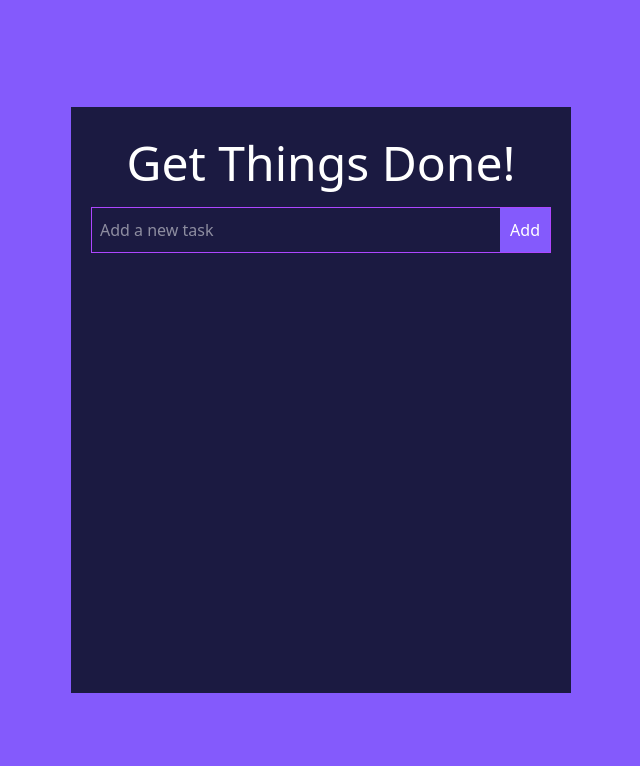
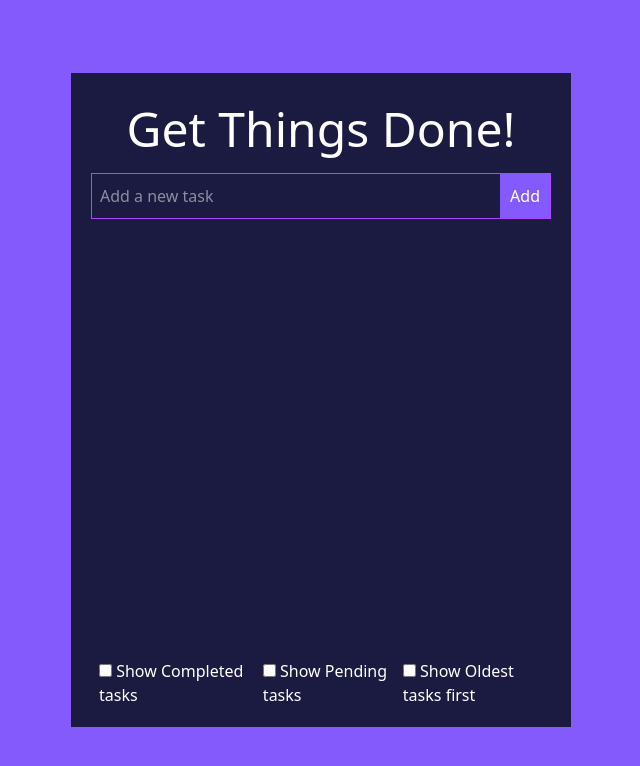
Before and after one commit to Dhruvi2416/React-to-do, a React (Vite) app: page / in a window 1280 px wide. Shown: the top 766 px of the page, without its empty margins (319-959 px from the left). Built offline with nearby package versions, Linux system fonts and the light colour scheme.

Commit message:
todo-sort-filtering

```diff
--- a/src/components/TodoWrapper.jsx
+++ b/src/components/TodoWrapper.jsx
@@ -1,65 +1,90 @@
-import React, { useState, useEffect } from "react";
+import React, { useState, useEffect, useMemo } from "react";
 import { v4 as uuidv4 } from "uuid";
 import TodoForm from "./TodoForm";
 import Todo from "./Todo";
 import EditTodoForm from "./EditTodoForm";
-uuidv4();
+
 const TodoWrapper = () => {
   const [todos, setTodos] = useState(() => {
     return JSON.parse(localStorage.getItem("todosStored")) || [];
   });
+
+  const [filterType, setFilterType] = useState("all");
+  const [showOldestTodosFirst, setShowOldestTodosFirst] = useState(false);
+
+  // Filter and sort todos
+  const sortedAndFilteredTodos = useMemo(() => {
+    const filtered = (() => {
+      switch (filterType) {
+        case "completed":
+          return todos.filter((todo) => todo.completed);
+        case "incomplete":
+          return todos.filter((todo) => !todo.completed);
+        default:
+          return todos;
+      }
+    })();
+
+    return [...filtered].sort((a, b) =>
+      showOldestTodosFirst
+        ? a.createdAt - b.createdAt
+        : b.createdAt - a.createdAt
+    );
+  }, [todos, filterType, showOldestTodosFirst]);
+
+  // Add new todo
   const addTodos = (todo) => {
-    setTodos([
-      { id: uuidv4(), task: todo, completed: false, isEditing: false },
-      ...todos,
+    setTodos((prevTodos) => [
+      {
+        id: uuidv4(),
+        task: todo,
+        completed: false,
+        isEditing: false,
+        createdAt: Date.now(),
+      },
+      ...prevTodos,
     ]);
-
-    //     State updates are batched and asynchronous:
-    // When setTodos([...]) is called, React schedules the state change, but todos still holds the previous value until React processes the update.
-
-    // Re-rendering happens after the function completes:
-    // The state gets updated, but console.log(todos); runs before the component re-renders with the new state.
-    //     console.log(todos);
   };
 
+  // Toggle complete status
   const toggleComplete = (id) => {
-    setTodos(
-      todos.map((todo) =>
+    setTodos((prev) =>
+      prev.map((todo) =>
         todo.id === id ? { ...todo, completed: !todo.completed } : todo
       )
     );
   };
 
+  // Delete task
   const handleDeleteTask = (id) => {
     if (window.confirm("Are you sure you want to delete the task?")) {
-      setTodos(todos.filter((todo) => todo.id !== id));
+      setTodos((prev) => prev.filter((todo) => todo.id !== id));
     }
   };
 
+  // Toggle edit mode
+  const handleOnClickEditTask = (id) => {
+    setTodos((prev) =>
+      prev.map((todo) =>
+        todo.id === id ? { ...todo, isEditing: !todo.isEditing } : todo
+      )
+    );
+  };
+
+  // Handle task edit
+  const handleEditTodo = (id, task) => {
+    setTodos((prev) =>
+      prev.map((todo) =>
+        todo.id === id ? { ...todo, isEditing: false, task } : todo
+      )
+    );
+  };
+
+  // Store todos in localStorage
   useEffect(() => {
     localStorage.setItem("todosStored", JSON.stringify(todos));
   }, [todos]);
 
-  // useEffect(() => {
-  //   const storedTodos = JSON.parse(localStorage.getItem("todosStored")) || [];
-  //   setTodos(storedTodos);
-  // }, []);
-  const handleOnClickEditTask = (id) => {
-    setTodos(
-      todos.map((todo) =>
-        todo.id === id ? { ...todo, isEditing: !todo.isEditing } : todo
-      )
-    );
-  };
-  const handleEditTodo = (id, task) => {
-    setTodos(
-      todos.map((todo) =>
-        todo.id === id
-          ? { ...todo, isEditing: !todo.isEditing, task: task }
-          : todo
-      )
-    );
-  };
   return (
     <div className="TodoWrapper">
       <h1 className="text-5xl mt-3 flex justify-center align-items-center">
@@ -67,8 +92,8 @@ const TodoWrapper = () => {
       </h1>
       <TodoForm addTodo={addTodos} />
       <div className="todolist">
-        {todos.map((todo, index) => {
-          return todo.isEditing ? (
+        {sortedAndFilteredTodos.map((todo, index) =>
+          todo.isEditing ? (
             <EditTodoForm task={todo} key={index} editTodo={handleEditTodo} />
           ) : (
             <Todo
@@ -79,8 +104,51 @@ const TodoWrapper = () => {
               deleteTask={handleDeleteTask}
               onClickEditTask={handleOnClickEditTask}
             />
-          );
-        })}
+          )
+        )}
+      </div>
+
+      <div className="flex justify-center align-items-center mt-5">
+        {/* Show Completed Tasks */}
+        <div className="mx-2">
+          <input
+            type="checkbox"
+            id="completed"
+            checked={filterType === "completed"}
+            onChange={() =>
+              setFilterType((prev) =>
+                prev === "completed" ? "all" : "completed"
+              )
+            }
+          />
+          <label htmlFor="completed"> Show Completed tasks</label>
+        </div>
+
+        {/* Show Pending Tasks */}
+        <div className="mx-2">
+          <input
+            type="checkbox"
+            id="pending"
+            checked={filterType === "incomplete"}
+            onChange={() =>
+              setFilterType((prev) =>
+                prev === "incomplete" ? "all" : "incomplete"
+              )
+            }
+          />
+          <label htmlFor="pending"> Show Pending tasks</label>
+        </div>
+
+        {/* Sort By Oldest */}
+        <div>
+          <input
+            type="checkbox"
+            id="sortByOldest"
+            checked={showOldestTodosFirst}
+            onChange={() => setShowOldestTodosFirst((prev) => !prev)}
+          />
+          <label htmlFor="sortByOldest"> Show Oldest tasks first</label>
+        </div>
       </div>
     </div>
   );
```
